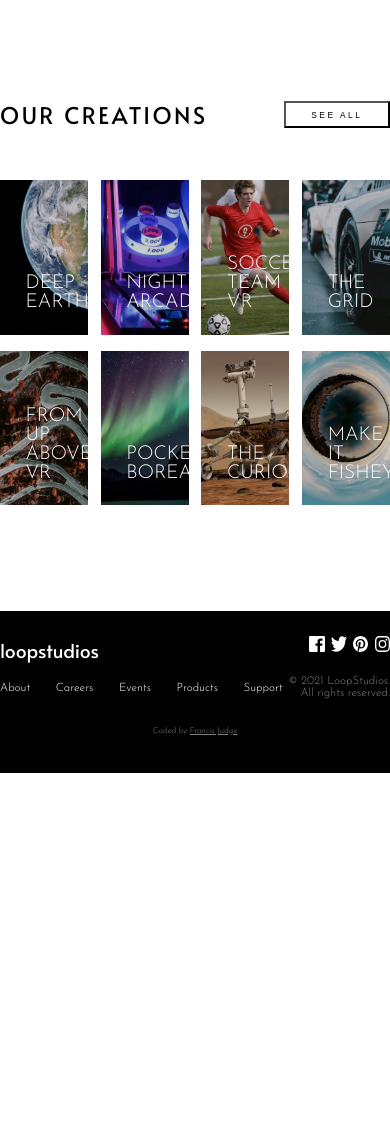
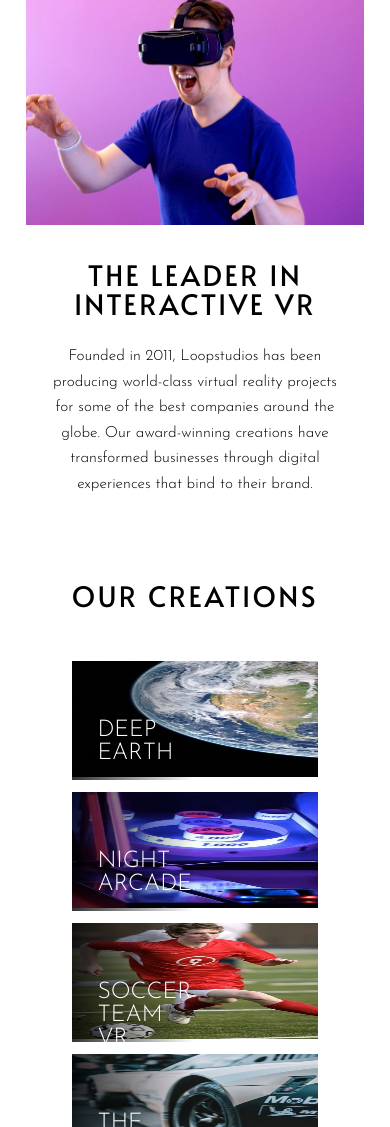
Before and after one commit to FJSolutions/fm-loopstudios-landing-page, a website: page index.html in a window 390 px wide. Shown: the part 873-2000 px from the top of the page. Before the commit the page ends 1646 px from the top, so only its background shows below. Drawn offline with Linux system fonts and the light colour scheme.

Commit message:
Completed the mobiule layout with responsiveness

```diff
--- a/index.html
+++ b/index.html
@@ -49,32 +49,63 @@
         </aside>
     </section>
     <section class="creations">
-        <div class="creations__title">
-            <h2>Our creations</h2>
+        <h2 class="creations__title">Our creations</h2>
         <button type="button" class="creations_button">See all</button>
-        </div>
         <ul class="creations__cards">
-            <li class="creations__card--item"><a href="#"><img src="/images/desktop/image-deep-earth.jpg"
+            <li class="creations__card--item"><a href="#">
+                <img src="/images/desktop/image-deep-earth.jpg"
+                     srcset="/images/mobile/image-deep-earth.jpg 654w, /images/desktop/image-deep-earth.jpg 256w"
+                     sizes="(max-width: 170px) 654w, 256px"
+                     width="256" height="450"
                      alt="Deep earth">
                 <p>Deep earth</p></a></li>
-            <li class="creations__card--item"><a href="#"><img src="/images/desktop/image-night-arcade.jpg"
+            <li class="creations__card--item"><a href="#">
+                <img src="/images/desktop/image-night-arcade.jpg"
+                     srcset="/images/mobile/image-night-arcade.jpg 654w, /images/desktop/image-night-arcade.jpg 256w"
+                     sizes="(max-width: 170px) 654w, 256px"
+                     width="256" height="450"
                      alt="Night arcade">
                 <p>Night arcade</p></a></li>
-            <li class="creations__card--item"><a href="#"><img src="/images/desktop/image-soccer-team.jpg"
+            <li class="creations__card--item"><a href="#">
+                <img src="/images/desktop/image-soccer-team.jpg"
+                     srcset="/images/mobile/image-soccer-team.jpg 654w, /images/desktop/image-soccer-team.jpg 256w"
+                     sizes="(max-width: 170px) 654w, 256px"
+                     width="256" height="450"
                      alt="Soccer team VR">
                 <p>Soccer team VR</p></a></li>
-            <li class="creations__card--item"><a href="#"><img src="/images/desktop/image-grid.jpg" alt="The grid">
-                <p>The grid</p></a></li>
-            <li class="creations__card--item"><a href="#"><img src="/images/desktop/image-from-above.jpg"
+            <li class="creations__card--item"><a href="#">
+                <img src="/images/desktop/image-grid.jpg"
+                     srcset="/images/mobile/image-grid.jpg 654w, /images/desktop/image-grid.jpg 256w"
+                     sizes="(max-width: 170px) 654w, 256px"
+                     width="256" height="450"
+                     alt="The grid">
+                <p>The <br>grid</p></a></li>
+            <li class="creations__card--item"><a href="#">
+                <img src="/images/desktop/image-from-above.jpg"
+                     srcset="/images/mobile/image-from-above.jpg 654w, /images/desktop/image-from-above.jpg 256w"
+                     sizes="(max-width: 170px) 654w, 256px"
+                     width="256" height="450"
                      alt="From up above VR">
                 <p>From up above VR</p></a></li>
-            <li class="creations__card--item"><a href="#"><img src="/images/desktop/image-pocket-borealis.jpg"
+            <li class="creations__card--item"><a href="#">
+                <img src="/images/desktop/image-pocket-borealis.jpg"
+                     srcset="/images/mobile/image-pocket-borealis.jpg 654w, /images/desktop/image-pocket-borealis.jpg 256w"
+                     sizes="(max-width: 170px) 654w, 256px"
+                     width="256" height="450"
                      alt="Pocket borealis">
                 <p>Pocket borealis</p></a></li>
-            <li class="creations__card--item"><a href="#"><img src="/images/desktop/image-curiosity.jpg"
+            <li class="creations__card--item"><a href="#">
+                <img src="/images/desktop/image-curiosity.jpg"
+                     srcset="/images/mobile/image-curiosity.jpg 654w, /images/desktop/image-curiosity.jpg 256w"
+                     sizes="(max-width: 170px) 654w, 256px"
+                     width="256" height="450"
                      alt="The curiosity">
                 <p>The curiosity</p></a></li>
-            <li class="creations__card--item"><a href="#"><img src="/images/desktop/image-fisheye.jpg"
+            <li class="creations__card--item"><a href="#">
+                <img
+                     srcset="/images/mobile/image-fisheye.jpg 654w, /images/desktop/image-fisheye.jpg 256w"
+                     sizes="(max-width: 170px) 654w, 256px"
+                     width="256" height="450"
                      alt="Make it fisheye">
                 <p>Make it fisheye</p></a></li>
         </ul>
@@ -94,13 +125,17 @@
         </aside>
         <aside class="footer__socials">
             <ul>
-                <li><a href="#" aria-label="Facebook"><img src="/images/icon-facebook.svg" alt="Facebook" width="20"
+                <li><a href="#" aria-label="Facebook">
+                    <img src="/images/icon-facebook.svg" alt="Facebook" width="20"
                          height="20"></a></li>
-                <li><a href="#" aria-label="Twitter"><img src="/images/icon-twitter.svg" alt="Twitter" width="20"
+                <li><a href="#" aria-label="Twitter">
+                    <img src="/images/icon-twitter.svg" alt="Twitter" width="20"
                          height="20"></a></li>
-                <li><a href="#" aria-label="Pinterest"><img src="/images/icon-pinterest.svg" alt="Pinterest" width="20"
+                <li><a href="#" aria-label="Pinterest"
+                ><img src="/images/icon-pinterest.svg" alt="Pinterest" width="20"
                       height="20"></a></li>
-                <li><a href="#" aria-label="Instagram"><img src="/images/icon-instagram.svg" alt="Instagram" width="20"
+                <li><a href="#" aria-label="Instagram">
+                    <img src="/images/icon-instagram.svg" alt="Instagram" width="20"
                          height="20"></a></li>
             </ul>
             <p>&copy; 2021 LoopStudios. All rights reserved.</p>
--- a/package.json
+++ b/package.json
@@ -4,9 +4,9 @@
   "description": "My implementation of frontend Mentor's LoopStudios landing page project",
   "main": "index.js",
   "scripts": {
-    "css": "lightningcss --bundle --targets \">= 0.25%\" ./src/styles/main.css -o ./styles/main.css",
+    "css": "lightningcss --bundle --custom-media --targets \">= 0.25%\" ./src/styles/main.css -o ./styles/main.css",
     "css:watch": "pnpm chokidar \"./src/styles/*.css\" -c \"pnpm run css\" ",
-    "build:css": "lightningcss --minify --bundle --targets \">= 0.25%\" ./src/styles/main.css -o ./styles/main.css",
+    "build:css": "lightningcss --minify --bundle --custom-media --targets \">= 0.25%\" ./src/styles/main.css -o ./styles/main.css",
     "server": "light-server -c server.json",
     "dev": "concurrently \"pnpm run css:watch\" \"pnpm run server\" "
   },
--- a/src/styles/creations.css
+++ b/src/styles/creations.css
@@ -1,32 +1,42 @@
 
 .creations {
-    margin: 2rem auto 8rem auto;
+    display: grid;
+    grid-template-columns: 2fr auto;
+    grid-template-rows: auto auto;
+    grid-template-areas: "title button" "creations creations";
+    align-items: center;
+    justify-content: center;
+    margin: 2rem auto 3rem auto;
     max-width: var(--max-width);
 }
 
 .creations__title {
+    grid-area: title;
     width: 100%;
     display: flex;
     justify-content: space-between;
     align-items: center;
     margin-block-end: 4rem;
+}
 
-    button {
+.creations_button {
+    grid-area: button;
     font-size: 0.65rem;
     text-transform: uppercase;
     letter-spacing: 0.2rem;
     padding: 0.5rem 2rem;
     cursor: pointer;
     background-color: var(--White);
+    margin-block-end: 4rem;
 }
 
-    button:hover {
+.creations_button:hover {
     background-color: var(--Black);
     color: var(--White);
 }
-}
 
 .creations__cards {
+    grid-area: creations;
     list-style: none;
     display: grid;
     grid-template-columns: repeat(4, 1fr);
@@ -38,16 +48,21 @@
     display: revert;
     position: relative;
 
+    a {
+        width: 100%;
+    }
+
     img {
-        filter: brightness(80%);
+        height: 25rem;
     }
 
     p {
         position: absolute;
         bottom: 0;
         width: 100%;
-        padding: 2rem;
+        padding: 2.5rem 2rem;
         color: var(--White);
+        background: linear-gradient(0deg,rgba(0, 0, 0, 80%) 0%, rgba(255, 255, 255, 0) 100%);
         text-transform: uppercase;
         font-size: 1.5rem;
     }
@@ -56,3 +71,37 @@
 .creations__card--item:hover {
     transform: scale(1.05);
 }
+
+@media (--mobile) {
+    .creations {
+        grid-template-columns: auto;
+        grid-template-rows: auto auto auto;
+        grid-template-areas: "title" "creations" "button";
+        width: 100%;
+    }
+
+    .creations_button {
+        font-size: 1rem;
+        margin: 2rem auto 5rem auto;
+    }
+
+    .creations__cards {
+        grid-template-columns: 1fr;
+    }
+
+    .creations__card--item {
+
+        img {
+            height: 9rem;
+            width: 100%;
+        }
+
+        p {
+            font-size: 1.8rem;
+            width: 50%;
+            height: 100%;
+            padding: 4.5rem 0 0 2rem;
+            background: linear-gradient(90deg,rgba(0, 0, 0, 80%) 0%, rgba(255, 255, 255, 0) 100%);
+        }
+    }
+}
--- a/src/styles/footer.css
+++ b/src/styles/footer.css
@@ -28,7 +28,7 @@
 
     li {
         padding: 0 0 0.25rem 0;
-        border-bottom: 1px solid transparent;
+        border-bottom: 1px solid var(--Black);
     }
 
     li:has(a:hover) {
@@ -79,3 +79,32 @@
         color: var(--Grey-200);
     }
 }
+
+@media (--mobile) {
+    .footer {
+    }
+
+    .footer__menu {
+        flex-direction: column;
+        align-items: center;
+
+        ul {
+            flex-direction: column;
+        }
+
+        li {
+            text-align: center;
+            padding: 0;
+        }
+    }
+
+    .footer__socials {
+        margin-block-start: 2rem;
+
+        ul {
+            justify-content: center;
+            display: flex;
+            flex-direction: row;
+        }
+    }
+}
--- a/src/styles/main.css
+++ b/src/styles/main.css
@@ -22,7 +22,7 @@ h1, h2, h3, h4, h5, h6 {
     font-family: var(--Heading-Font), sans-serif;
     font-weight: 400;
     font-style: normal;
-    font-size: clamp(1.8rem, 1vw, 2.5rem);
+    font-size: clamp(2.2rem, 1vw, 2.5rem);
     text-transform: uppercase;
     letter-spacing: 0.2rem;
     line-height: 2.3rem;
--- a/styles/main.css
+++ b/styles/main.css
@@ -1,11 +1,14 @@
 .header {
   background-image: url("/images/desktop/image-hero.jpg");
   background-repeat: no-repeat;
-  background-size: 100dvw;
+  background-size: cover;
+  flex-direction: column;
   height: 37rem;
+  display: flex;
 }
 
 .header__nav {
+  width: 100%;
   max-width: var(--max-width);
   flex-direction: row;
   justify-content: space-between;
@@ -49,22 +52,40 @@
   color: var(--White);
   text-transform: uppercase;
   letter-spacing: .5rem;
-  max-width: var(--max-width);
+  max-width: min(var(--max-width), 100%);
+  flex-grow: 1;
+  justify-content: start;
+  align-items: center;
   margin: 0 auto;
-  font-size: 3rem;
+  font-size: max(2.6rem, min(1vw, 3rem));
+  display: flex;
 }
 
 .header__hero p {
   border: .2rem solid var(--White);
   width: 60%;
-  margin-top: 8rem;
   padding: 2rem 2rem 1rem;
   overflow: hidden;
 }
 
-@media (--mobile) {
+@media (max-width: 50rem) {
   .header {
     background-image: url("/images/mobile/image-hero.jpg");
+    background-size: cover;
+    height: 95dvh;
+  }
+
+  .header__nav {
+    padding: 2rem;
+  }
+
+  .header__menu {
+    display: none;
+  }
+
+  .header__hero p {
+    width: calc(100% - 2rem);
+    margin: 1rem;
   }
 }
 
@@ -76,9 +97,6 @@
   --Heading-Font: "Alata";
   --max-width: 56rem;
 }
-
-@custom-media --mobile (max-width: 32rem)
-@custom-media --desktop (min-width: 48rem);
 
 .mission {
   max-width: var(--max-width);
@@ -114,12 +132,47 @@
   line-height: 1.3rem;
 }
 
+@media (max-width: 50rem) {
+  .mission {
+    margin: 5rem 2rem;
+  }
+
+  .mission img {
+    position: unset;
+    width: 100%;
+  }
+
+  .mission__blurb {
+    position: unset;
+    text-align: center;
+    width: 100%;
+    margin: 0;
+    padding: 1.5rem;
+  }
+
+  .mission__blurb h1 {
+    margin-bottom: 1rem;
+  }
+
+  .mission__blurb p {
+    font-size: 1.2rem;
+    line-height: 2rem;
+  }
+}
+
 .creations {
   max-width: var(--max-width);
-  margin: 2rem auto 8rem;
+  grid-template: "title button"
+                 "creations creations"
+                 / 2fr auto;
+  justify-content: center;
+  align-items: center;
+  margin: 2rem auto 3rem;
+  display: grid;
 }
 
 .creations__title {
+  grid-area: title;
   justify-content: space-between;
   align-items: center;
   width: 100%;
@@ -127,21 +180,24 @@
   display: flex;
 }
 
-.creations__title button {
+.creations_button {
   text-transform: uppercase;
   letter-spacing: .2rem;
   cursor: pointer;
   background-color: var(--White);
+  grid-area: button;
+  margin-bottom: 4rem;
   padding: .5rem 2rem;
   font-size: .65rem;
 }
 
-.creations__title button:hover {
+.creations_button:hover {
   background-color: var(--Black);
   color: var(--White);
 }
 
 .creations__cards {
+  grid-area: creations;
   grid-template-rows: repeat(2, 1fr);
   grid-template-columns: repeat(4, 1fr);
   gap: 1rem;
@@ -154,15 +210,20 @@
   position: relative;
 }
 
+.creations__card--item a {
+  width: 100%;
+}
+
 .creations__card--item img {
-  filter: brightness(80%);
+  height: 25rem;
 }
 
 .creations__card--item p {
   width: 100%;
   color: var(--White);
   text-transform: uppercase;
-  padding: 2rem;
+  background: linear-gradient(0deg, rgba(0, 0, 0, .8) 0%, rgba(255, 255, 255, 0) 100%);
+  padding: 2.5rem 2rem;
   font-size: 1.5rem;
   position: absolute;
   bottom: 0;
@@ -170,6 +231,38 @@
 
 .creations__card--item:hover {
   transform: scale(1.05);
+}
+
+@media (max-width: 50rem) {
+  .creations {
+    grid-template: "title"
+                   "creations"
+                   "button"
+                   / auto;
+    width: 100%;
+  }
+
+  .creations_button {
+    margin: 2rem auto 5rem;
+    font-size: 1rem;
+  }
+
+  .creations__cards {
+    grid-template-columns: 1fr;
+  }
+
+  .creations__card--item img {
+    width: 100%;
+    height: 9rem;
+  }
+
+  .creations__card--item p {
+    background: linear-gradient(90deg, rgba(0, 0, 0, .8) 0%, rgba(255, 255, 255, 0) 100%);
+    width: 50%;
+    height: 100%;
+    padding: 4.5rem 0 0 2rem;
+    font-size: 1.8rem;
+  }
 }
 
 .footer {
@@ -201,7 +294,7 @@
 }
 
 .footer__menu li {
-  border-bottom: 1px solid rgba(0, 0, 0, 0);
+  border-bottom: 1px solid var(--Black);
   padding: 0 0 .25rem;
 }
 
@@ -257,6 +350,32 @@
   color: var(--Grey-200);
 }
 
+@media (max-width: 50rem) {
+  .footer__menu {
+    flex-direction: column;
+    align-items: center;
+  }
+
+  .footer__menu ul {
+    flex-direction: column;
+  }
+
+  .footer__menu li {
+    text-align: center;
+    padding: 0;
+  }
+
+  .footer__socials {
+    margin-top: 2rem;
+  }
+
+  .footer__socials ul {
+    flex-direction: row;
+    justify-content: center;
+    display: flex;
+  }
+}
+
 * {
   box-sizing: border-box;
   margin: 0;
@@ -275,7 +394,7 @@ h1, h2, h3, h4, h5, h6 {
   font-family: var(--Heading-Font), sans-serif;
   text-transform: uppercase;
   letter-spacing: .2rem;
-  font-size: max(1.8rem, min(1vw, 2.5rem));
+  font-size: max(2.2rem, min(1vw, 2.5rem));
   font-style: normal;
   font-weight: 400;
   line-height: 2.3rem;
```
Also changed, not shown: src/styles/header.css (+27 -4 lines), src/styles/mission.css (+28 -0 lines), src/styles/variables.css (+4 -3 lines), README.md. Lines whose indentation alone changed are shown as unchanged.
